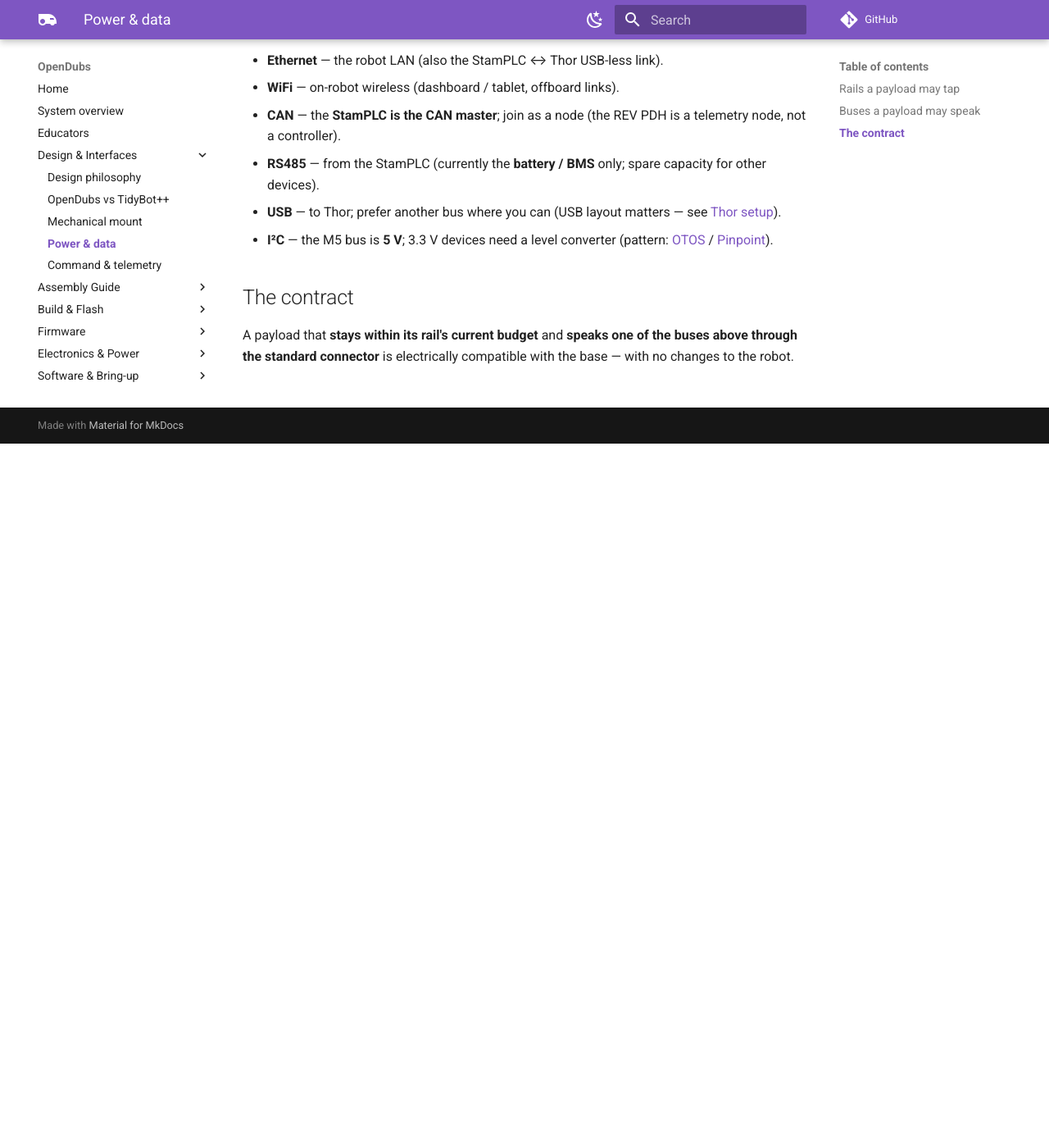
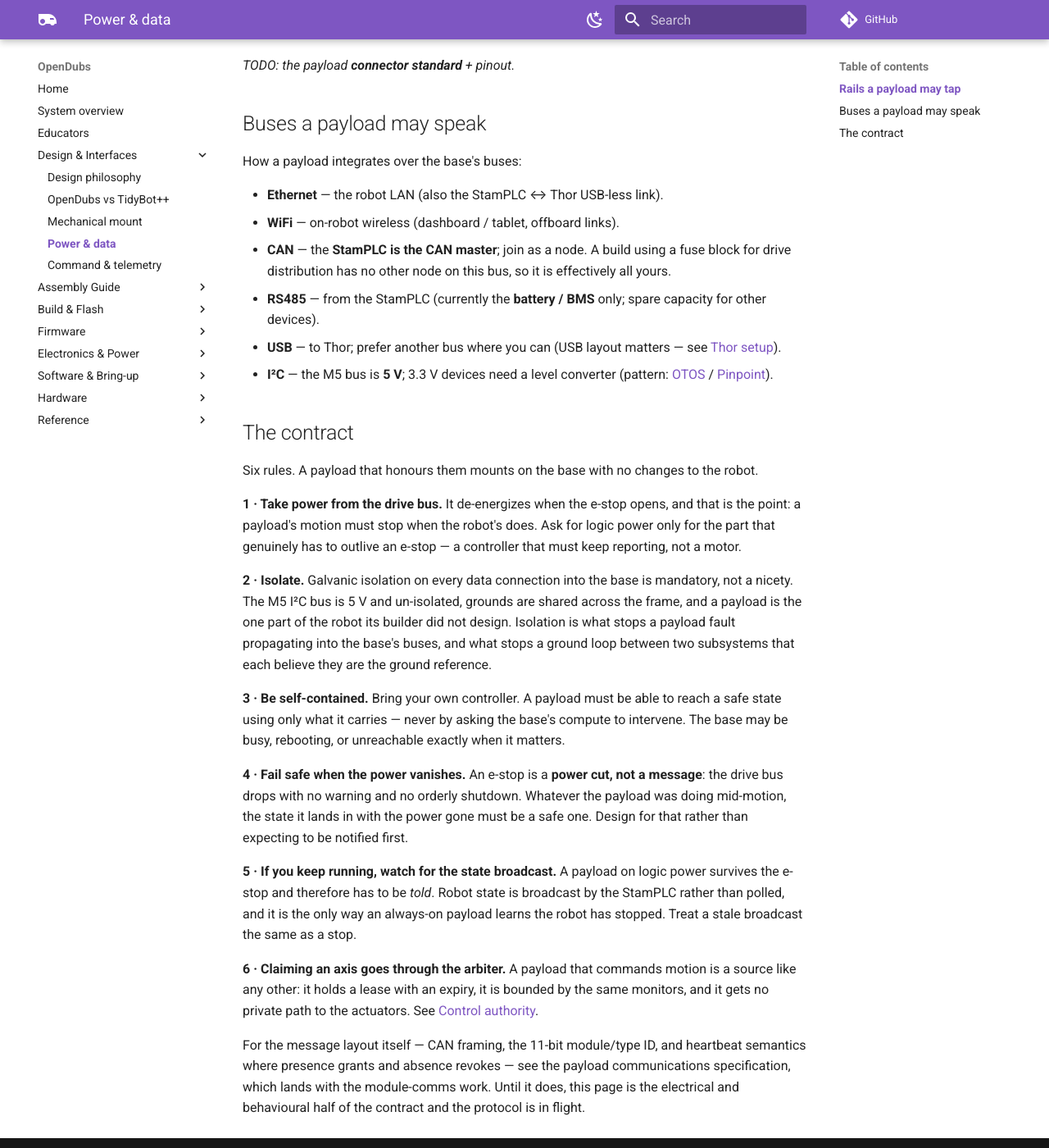
Before and after one commit to UW-Allen-School-Robotics/opendubs, an MkDocs documentation site: the page built from docs/interfaces/power-data.md, in a window 1280 px wide and 1400 px high, scrolled down 859 px. Shown: the whole window at 82% size. Built offline with MkDocs 1.6.1 and Material for MkDocs 9.7.7, drawn with Linux system fonts in a browser that asks for light colours; comment, search, counter and statistics services are not loaded; some of the changed text lies outside the part shown.

Commit message:
docs: write the payload contract
`interfaces/power-data.md` already called itself "the contract a payload builds
to", and the contract was two lines: stay in budget, use a standard connector.
That is not a contract anyone could build against. It is six rules now.

Take power from the **drive** bus — it de-energizes with the e-stop, and that is
the point. Isolate galvanically, because the M5 I²C bus is 5 V and un-isolated,
grounds are shared across the frame, and a payload is the one part of the robot
its builder did not design. Be self-contained, since the base may be busy or
rebooting exactly when it matters. **Fail safe when the power vanishes** — an
e-stop is a power cut, not a message, so design for the state you land in rather
than expecting notice. If you take logic power you outlive the e-stop and have to
be *told*, so watch the state broadcast and treat staleness as a stop. And
claiming an axis goes through the arbiter — a payload is a source like any other,
with a lease and the same monitors, which ties this page to the control authority
model written for B7.

**D9 had one fact wrong.** It asserted that no spare logic-bus fuse slots remain.
The Mini Power Module has six branches and five are committed — StamPLC, e-stop
signal, accessory bus, Thor at 10 A, PRISM — leaving one spare position plus the
shared accessory branch. The page now carries that budget instead of a `TODO`,
and says plainly that actuators were never candidates for always-on power.

**D10 needs no writing.** `docs/interfaces/payload-comms.md` already exists on
PR #7, specifying the CAN framing, the 11-bit module/type ID and heartbeats that
grant by presence and revoke by absence. This page defers to it rather than
competing with it. That branch spells "StampPLC" throughout, so merging it after
today's normalisation will reintroduce the old spelling.

Also drops the last "the REV PDH is a telemetry node" claim: with a fuse block as
the recommended distribution, a new build has no other node on the StamPLC's CAN
bus, so the bus is entirely available to a payload.

`bom.py --check` OK; `mkdocs build --strict` clean.

Co-Authored-By: Claude Opus 5 <noreply@anthropic.com>

```diff
--- a/docs/interfaces/power-data.md
+++ b/docs/interfaces/power-data.md
@@ -9,16 +9,22 @@ contactor → rails → fusing) see [power architecture](../power-architecture.m
 
 | Rail | Where it sits | Use it for | Budget |
 |---|---|---|---|
-| **Logic 24 V** | always-on, upstream of the e-stop contactor | compute/sensors that must **survive an e-stop** | *TODO — per-payload budget* |
-| **Drive 24 V** | behind the e-stop contactor (de-energizes on e-stop) | actuators / motors | *TODO — per-payload budget* |
+| **Logic 24 V** | always-on, upstream of the e-stop contactor | only what must **survive an e-stop** | **scarce — see below** |
+| **Drive 24 V** | behind the e-stop contactor (de-energizes on e-stop) | actuators, motors, and a payload's own compute unless it must outlive an e-stop | the default for payloads |
 | **52 V add-on** | direct off the ~52 V pack | a payload may run its own **48 V-class bus** | *TODO* |
 | **AC (future)** | via an inverter off the battery | payloads needing AC | *not yet spec'd* |
 
 Both 24 V buses expose **fused branches** — logic from the **REV Mini Power Module** in the
-[Electronics Bay](../build/electronics-bay.md), drive from the **REV PDH** in the
+[Electronics Bay](../build/electronics-bay.md), drive from the distribution in the
 [Power Bay](../build/power-bay.md).
 
-*TODO: how a payload requests/adds a fused branch, and the payload **connector standard** + pinout.*
+**The logic bus is nearly full.** The Mini Power Module has **six** branches and five are
+committed: the StamPLC, the e-stop signal, an accessory bus, the Thor (10 A) and the PRISM. Every
+branch but the Thor's is fused at 5 A. That leaves **one spare position** plus whatever the shared
+accessory branch can carry — so a payload wanting always-on power has to justify it, and may have
+to share. Actuators were never candidates for it.
+
+*TODO: the payload **connector standard** + pinout.*
 
 ## Buses a payload may speak
 
@@ -26,12 +32,45 @@ How a payload integrates over the base's buses:
 
 - **Ethernet** — the robot LAN (also the StamPLC ↔ Thor USB-less link).
 - **WiFi** — on-robot wireless (dashboard / tablet, offboard links).
-- **CAN** — the **StamPLC is the CAN master**; join as a node (the REV PDH is a telemetry node, not a controller).
+- **CAN** — the **StamPLC is the CAN master**; join as a node. A build using a fuse block for
+  drive distribution has no other node on this bus, so it is effectively all yours.
 - **RS485** — from the StamPLC (currently the **battery / BMS** only; spare capacity for other devices).
 - **USB** — to Thor; prefer another bus where you can (USB layout matters — see [Thor setup](../thor-setup.md)).
 - **I²C** — the M5 bus is **5 V**; 3.3 V devices need a level converter (pattern: [OTOS](../build/otos.md) / [Pinpoint](../build/pinpoint.md)).
 
 ## The contract
 
-A payload that **stays within its rail's current budget** and **speaks one of the buses above through
-the standard connector** is electrically compatible with the base — with no changes to the robot.
+Six rules. A payload that honours them mounts on the base with no changes to the robot.
+
+**1 · Take power from the drive bus.** It de-energizes when the e-stop opens, and that is the
+point: a payload's motion must stop when the robot's does. Ask for logic power only for the part
+that genuinely has to outlive an e-stop — a controller that must keep reporting, not a motor.
+
+**2 · Isolate.** Galvanic isolation on every data connection into the base is mandatory, not a
+nicety. The M5 I²C bus is 5 V and un-isolated, grounds are shared across the frame, and a payload
+is the one part of the robot its builder did not design. Isolation is what stops a payload fault
+propagating into the base's buses, and what stops a ground loop between two subsystems that each
+believe they are the ground reference.
+
+**3 · Be self-contained.** Bring your own controller. A payload must be able to reach a safe state
+using only what it carries — never by asking the base's compute to intervene. The base may be busy,
+rebooting, or unreachable exactly when it matters.
+
+**4 · Fail safe when the power vanishes.** An e-stop is a **power cut, not a message**: the drive
+bus drops with no warning and no orderly shutdown. Whatever the payload was doing mid-motion, the
+state it lands in with the power gone must be a safe one. Design for that rather than expecting to
+be notified first.
+
+**5 · If you keep running, watch for the state broadcast.** A payload on logic power survives the
+e-stop and therefore has to be *told*. Robot state is broadcast by the StamPLC rather than polled,
+and it is the only way an always-on payload learns the robot has stopped. Treat a stale broadcast
+the same as a stop.
+
+**6 · Claiming an axis goes through the arbiter.** A payload that commands motion is a source like
+any other: it holds a lease with an expiry, it is bounded by the same monitors, and it gets no
+private path to the actuators. See [Control authority](../control-authority.md).
+
+For the message layout itself — CAN framing, the 11-bit module/type ID, and heartbeat semantics
+where presence grants and absence revokes — see the payload communications specification, which
+lands with the module-comms work. Until it does, this page is the electrical and behavioural half
+of the contract and the protocol is in flight.
```
Also changed, not shown: notes/docs-review-checklist.md (+18 -6 lines).
